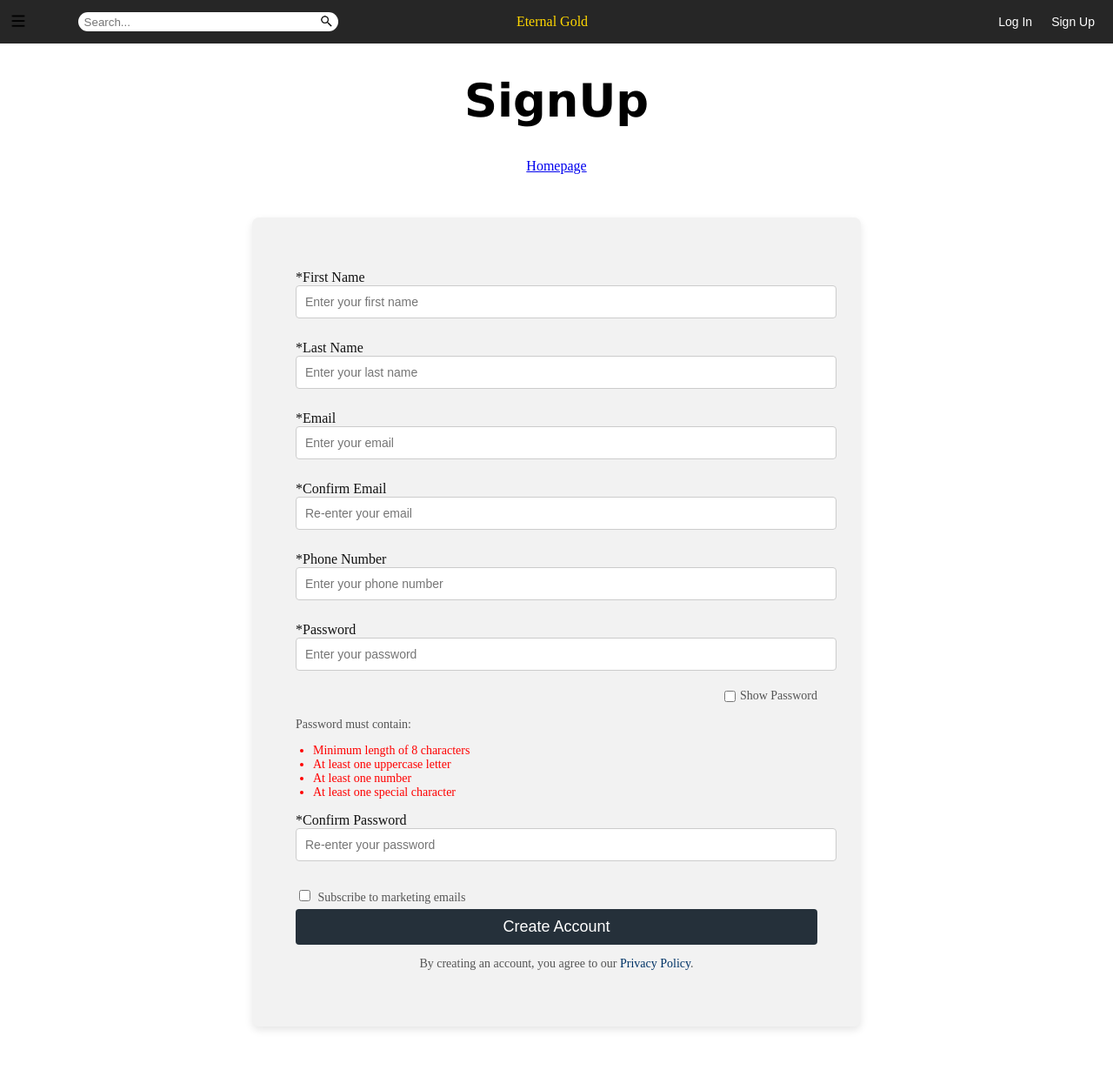
After one commit to DenisPrela/JewelleryStore, a PHP site: page /signup.html in a window 1280 px wide. The commit adds this page. Shown: the whole page at 87% size. Run offline with PHP 8.4, Linux system fonts and the light colour scheme.

Commit message:
SignUp Page

```diff
--- /dev/null
+++ b/signup.html
@@ -0,0 +1,120 @@
+<!DOCTYPE html>
+<html lang="en">
+<head>
+    <meta charset="UTF-8">
+    <meta name="viewport" content="width=device-width, initial-scale=1.0">
+    <link rel="stylesheet" href="style.css">
+    <link rel="stylesheet" href="style_signup.css">
+    <title>Document</title>
+</head>
+<body>
+
+    <header>
+        <div class="navbar">
+            <div class="sidebar">
+                <button>
+                    <img src="images/menubar.png">
+                </button>
+            </div>
+            <div class="search-bar">
+                <input type="search" placeholder="Search...">
+                <button id="search"><img src="images/search.png"></button>
+            </div>
+            <div class="logo">
+                <p>Eternal Gold</p>
+            </div>
+            <div class="register">
+                <div class="login">
+                    <button>
+                        <a href="login.html">
+                            Log In
+                        </a>
+                    </button>
+                </div>
+                <div class="signup">
+                    <button>
+                        <a href="signup.html">
+                            Sign Up
+                        </a>
+                    </button>
+                </div>
+            </div>
+        </div>
+    </header>
+    <main>
+        <div class="Logintext">
+            <h1>SignUp</h1>
+            <a href="index.html">Homepage</a>
+        </div>
+        <div class="create-account-box">
+            <form id="create-account-form">
+
+                <label for="first-name" class="form-label">*First Name</label>
+                <input type="text" id="first-name" name="first-name" class="form-input" placeholder="Enter your first name" required>
+
+
+                <label for="last-name" class="form-label">*Last Name</label>
+                <input type="text" id="last-name" name="last-name" class="form-input" placeholder="Enter your last name" required>
+
+
+                <label for="email" class="form-label">*Email</label>
+                <input type="email" id="email" name="email" class="form-input" placeholder="Enter your email" required>
+
+
+                <label for="confirm-email" class="form-label">*Confirm Email</label>
+                <input type="email" id="confirm-email" name="confirm-email" class="form-input" placeholder="Re-enter your email" required>
+
+
+                <label for="phone-number" class="form-label">*Phone Number</label>
+                <input type="tel" id="phone-number" name="phone-number" class="form-input" placeholder="Enter your phone number" required>
+
+
+                <div class="password-wrapper">
+
+                    <label for="password" class="form-label">*Password</label>
+
+                    <input type="password" id="password" name="password" class="form-input" placeholder="Enter your password" required>
+                    <div class="show-password-container">
+                        <label for="show-password" class="show-password-label">
+                            <input type="checkbox" id="show-password" class="show-password-checkbox"> Show Password
+                        </label>
+                    </div>
+                </div>
+                <div id="password-requirements" class="password-requirements">
+                    Password must contain:
+                    <ul>
+                        <li id="min-length" class="invalid">Minimum length of 8 characters</li>
+                        <li id="uppercase" class="invalid">At least one uppercase letter</li>
+                        <li id="number" class="invalid">At least one number</li>
+                        <li id="special-char" class="invalid">At least one special character</li>
+                    </ul>
+                </div>
+
+
+                <label for="confirm-password" class="form-label">*Confirm Password</label>
+                <input type="password" id="confirm-password" name="confirm-password" class="form-input" placeholder="Re-enter your password" required>
+
+
+                <label class="marketing-checkbox-label">
+                    <input type="checkbox" id="marketing-emails" name="marketing-emails" class="marketing-checkbox">
+                    Subscribe to marketing emails
+                </label>
+
+
+                <button type="submit" class="form-button">Create Account</button>
+
+
+                <p class="privacy-policy-text">
+                    By creating an account, you agree to our
+                    <a href="privacy-policy.html" target="_blank" class="privacy-policy-link">Privacy Policy</a>.
+                </p>
+            </form>
+        </div>
+
+
+    </main>
+    <footer>
+<script src="signup.js"></script>
+    </footer>
+    </body>
+    </html>
--- /dev/null
+++ b/signup.js
@@ -0,0 +1,64 @@
+
+const passwordInput = document.getElementById("password");
+const confirmPasswordInput = document.getElementById("confirm-password");
+const showPasswordCheckbox = document.getElementById("show-password");
+
+showPasswordCheckbox.addEventListener("change", () => {
+    const type = showPasswordCheckbox.checked ? "text" : "password";
+    passwordInput.type = type;
+    confirmPasswordInput.type = type;
+});
+
+const passwordRequirements = {
+    minLength: document.getElementById("min-length"),
+    uppercase: document.getElementById("uppercase"),
+    number: document.getElementById("number"),
+    specialChar: document.getElementById("special-char"),
+};
+
+passwordInput.addEventListener("input", () => {
+    const value = passwordInput.value;
+
+
+    passwordRequirements.minLength.classList.toggle("valid", value.length >= 8);
+    passwordRequirements.minLength.classList.toggle("invalid", value.length < 8);
+
+    passwordRequirements.uppercase.classList.toggle(
+        "valid",
+        /[A-Z]/.test(value)
+    );
+    passwordRequirements.uppercase.classList.toggle(
+        "invalid",
+        !/[A-Z]/.test(value)
+    );
+
+    passwordRequirements.number.classList.toggle("valid", /\d/.test(value));
+    passwordRequirements.number.classList.toggle("invalid", !/\d/.test(value));
+
+    passwordRequirements.specialChar.classList.toggle(
+        "valid",
+        /[!@#$%^&*(),.?":{}|<>]/.test(value)
+    );
+    passwordRequirements.specialChar.classList.toggle(
+        "invalid",
+        !/[!@#$%^&*(),.?":{}|<>]/.test(value)
+    );
+});
+
+
+document.getElementById("create-account-form").addEventListener("submit", (e) => {
+    const email = document.getElementById("email").value;
+    const confirmEmail = document.getElementById("confirm-email").value;
+    const password = passwordInput.value;
+    const confirmPassword = confirmPasswordInput.value;
+
+    if (email !== confirmEmail) {
+        e.preventDefault();
+        alert("Emails do not match.");
+    }
+
+    if (password !== confirmPassword) {
+        e.preventDefault();
+        alert("Passwords do not match.");
+    }
+});
--- /dev/null
+++ b/style_signup.css
@@ -0,0 +1,133 @@
+.Logintext{
+    text-align: center;
+}
+.Logintext h1{
+    font-family:'Lucida Sans', 'Lucida Sans Regular', 'Lucida Grande', 'Lucida Sans Unicode', Geneva, Verdana, sans-serif;
+    font-size: 3.3rem;
+}
+
+.create-account-box {
+    width: 100%;
+    max-width: 600px;
+    background-color: #f2f2f2;
+    padding: 50px;
+    margin: 50px auto;
+    border-radius: 8px;
+    box-shadow: 0 4px 10px rgba(0, 0, 0, 0.1);
+}
+
+
+.form-label {
+    font-size: 16px;
+    color: #121212;
+    margin-top: 10px;
+    display: block;
+}
+
+
+.form-input {
+    width: 100%;
+    padding: 10px;
+    margin-bottom: 15px;
+    font-size: 14px;
+    border: 1px solid #ccc;
+    border-radius: 4px;
+}
+
+
+.password-wrapper {
+    margin-bottom: 15px;
+    display: flex;
+    flex-direction: column;
+}
+
+
+.show-password-container {
+    display: flex;
+    justify-content: flex-end;
+    margin-top: 5px;
+}
+.hrflex{
+    display: flex;
+    flex-direction: row;
+    justify-content: space-between;
+    align-items: center;
+    width: 100%;
+    padding: 10px;
+}
+.show-password-label {
+    font-size: 14px;
+    color: #555;
+    display: flex;
+    align-items: center;
+}
+
+.show-password-checkbox {
+    margin-right: 5px;
+
+}
+
+
+
+.password-requirements {
+    font-size: 14px;
+    margin-bottom: 15px;
+    color: #555;
+}
+
+.password-requirements ul {
+    padding-left: 20px;
+}
+
+.password-requirements .invalid {
+    color: red;
+}
+
+.password-requirements .valid {
+    color: green;
+}
+
+.marketing-checkbox-label {
+    font-size: 14px;
+    margin-top: 15px;
+    padding-bottom: 5px;
+    display: block;
+    color: #555;
+}
+
+.marketing-checkbox {
+    margin-right: 5px;
+}
+
+
+.form-button {
+    width: 100%;
+    padding: 10px;
+    background-color: #25303a;
+    color: white;
+    font-size: 18px;
+    border: none;
+    border-radius: 4px;
+    cursor: pointer;
+}
+
+.form-button:hover {
+    background-color: #000d1a;
+
+}
+
+
+.privacy-policy-text {
+    text-align: center;
+    font-size: 14px;
+    color: #555;
+}
+
+.privacy-policy-link {
+    color: #003366;
+    text-decoration: none;
+}
+
+.privacy-policy-link:hover {
+    text-decoration: underline;
+}
```
Also changed, not shown: style_Login.css (+9 -1 lines).
